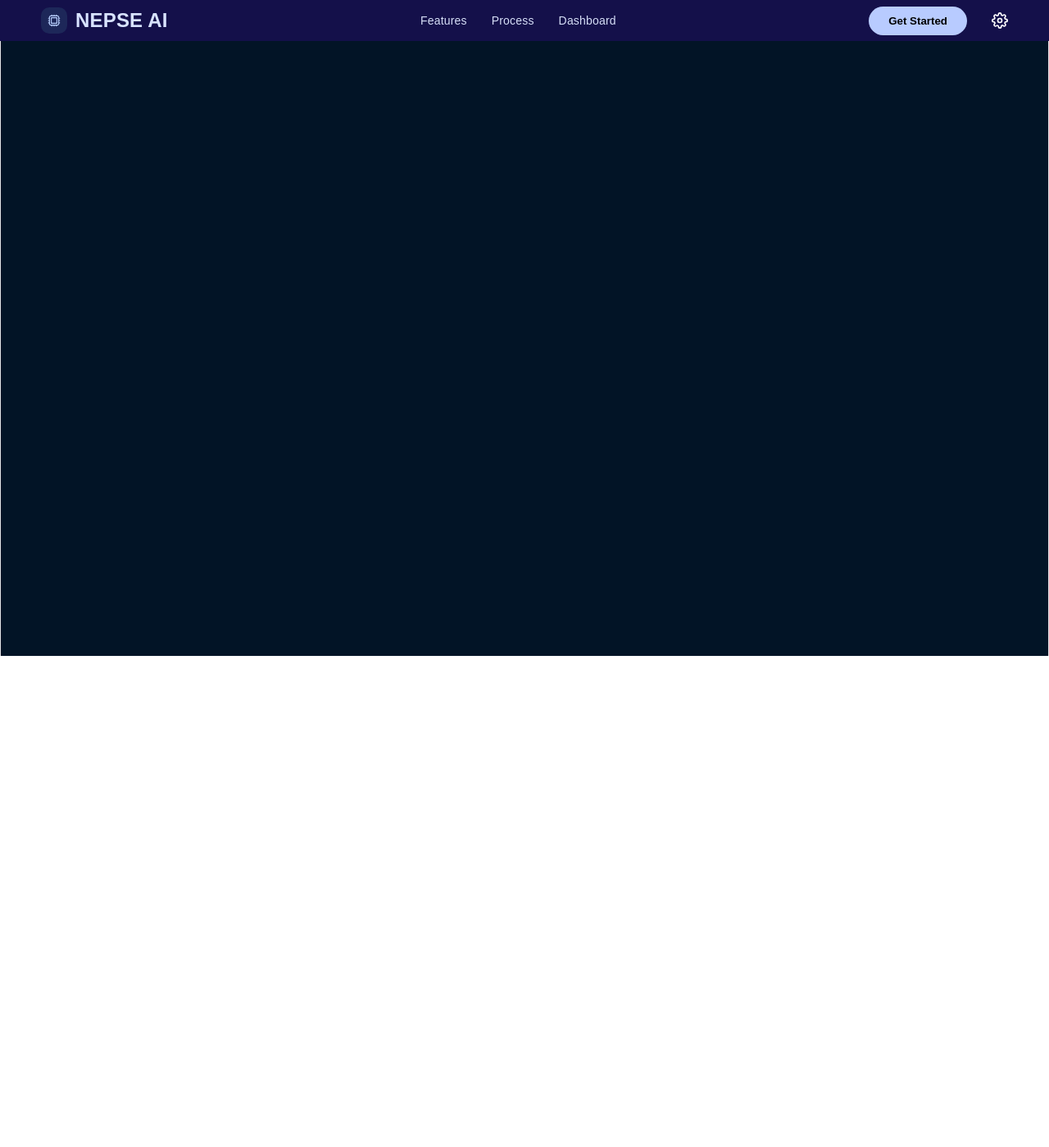
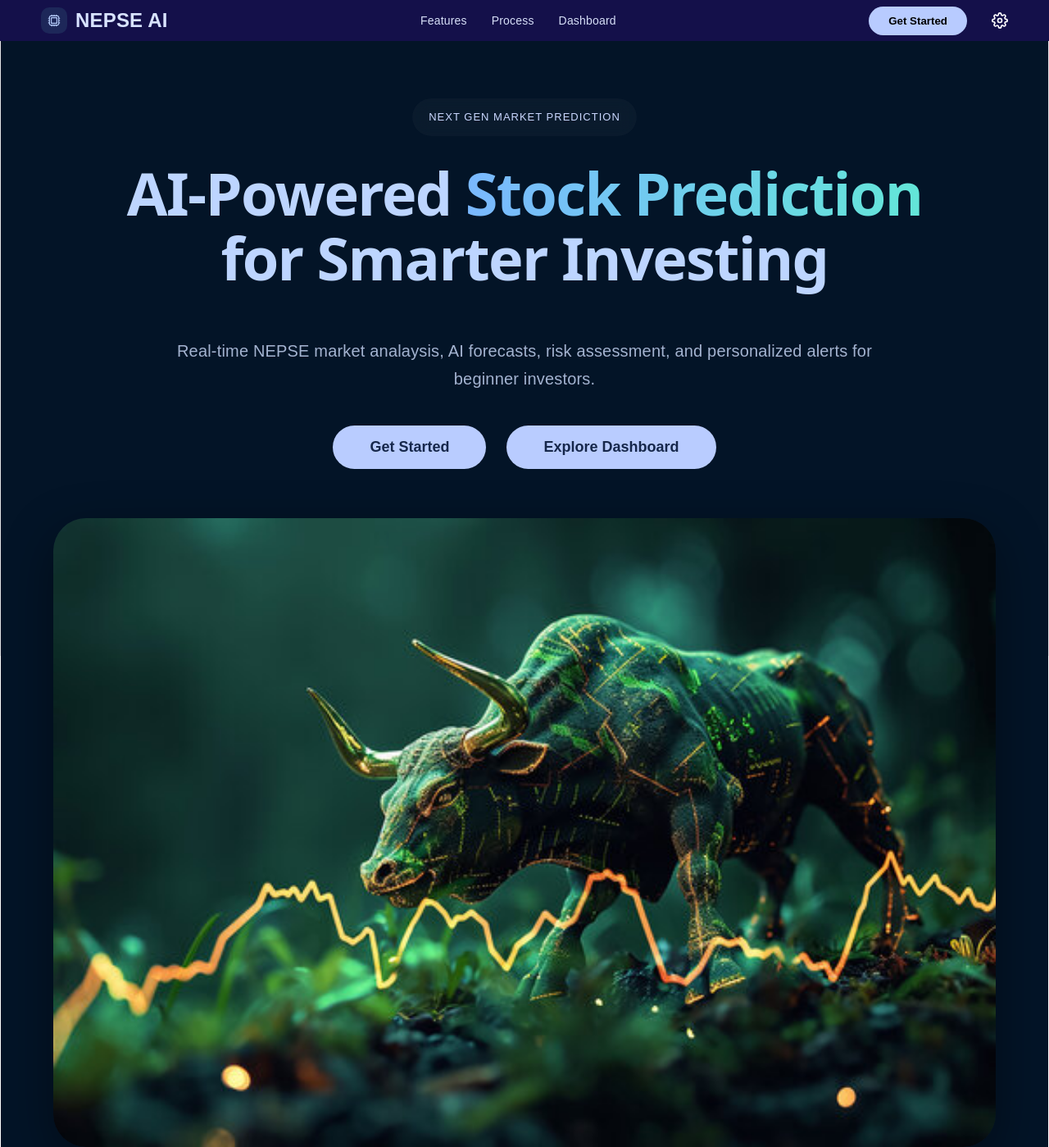
Before and after one commit to prem231631/NEPSE-AI-Web-Application, a React (Vite) app: page / in a window 1280 px wide. Shown: the whole page at 82% size. Before the commit the page ends 800 px from the top, so only its background shows below. Built offline with nearby package versions, Linux system fonts and the light colour scheme.

Commit message:
Hero Section Added

```diff
--- a/src/components/Hero.jsx
+++ b/src/components/Hero.jsx
@@ -0,0 +1,28 @@
+import "../styles/hero.css";
+import heroImage from "../assets/hero-image.jpg";
+
+function Hero(){
+    return(
+        <section className="hero">
+            <div className="hero-badge">NEXT GEN MARKET PREDICTION</div>
+
+            <h1> AI-Powered <span> Stock Prediction</span> <br/> for Smarter Investing</h1>
+
+            <p> Real-time NEPSE market analaysis, AI forecasts,
+                risk assessment, and personalized alerts
+                for beginner investors.
+            </p>
+
+            <div className="hero-buttons">
+                <button className="primary-btn">Get Started</button>
+                <button className="secondary-btn">Explore Dashboard</button>
+            </div>
+
+            <div className="hero-image">
+                <img src={heroImage} alt="Hero Image"/>
+            </div>
+        </section>
+    );
+}
+
+export default Hero;
--- a/src/pages/Landing.jsx
+++ b/src/pages/Landing.jsx
@@ -1,4 +1,5 @@
 import Navbar from "../components/Navbar";
+import Hero from "../components/Hero";
 import "../styles/landing.css";
 
 function Landing(){
@@ -8,6 +9,7 @@ function Landing(){
         <div className="landing">
 
             <Navbar/>
+            <Hero/>
 
         </div>
     )
--- /dev/null
+++ b/src/styles/hero.css
@@ -0,0 +1,108 @@
+/* Hero Section */
+.hero{
+    width: 100%;
+    min-height: 100vh;
+    background: #031427;
+    display: flex;
+    flex-direction: column;
+    align-items: center;
+    padding-top: 120px;
+}
+
+/* Badge */
+.hero-badge{
+    padding: 10px 20px;
+    border: 1px solid rgba (255,255,255,0.15);
+    border-radius: 25px;
+    color: #cbd8ff;
+    font-size: 13px;
+    letter-spacing: 1px;
+    background:rgba(255,255,255,0.03);
+    backdrop-filter: blur(10px);
+}
+
+/* Heading */
+.hero h1{
+    margin-top: 30px;
+    font-size: 72px;
+    font-weight: 700;
+    line-height: 1.1;
+    text-align: center;
+    color: #bdd5ff;
+    max-width: 1000px;
+}
+
+.hero h1 span{
+    background: linear-gradient(90deg, #7ab8ff, #63e6d8);
+    background-clip: text;
+    -webkit-text-fill-color:transparent;
+    -webkit-background-clip:text;
+}
+
+/* Description */
+.hero p{
+    margin-top: 25px;
+    max-width: 850px;
+    text-align: center;
+    font-size: 20px;
+    line-height: 1.7;
+    color: #a4b3d0;
+}
+
+/* Buttons */
+.hero-buttons{
+    margin-top: 40px;
+    display: flex;
+    gap: 25px;
+}
+
+.primary-btn{
+    padding: 16px 45px;
+    border:none;
+    border-radius: 40px;
+    background: #b9ccff;
+    color: #16274b;
+    font-size: 18px;
+    font-weight: 700;
+    cursor: pointer;
+    transition: 0.3s;
+}
+
+.primary-btn:hover{
+    transform: translateY(-3px);
+    box-shadow:0 10px 25px rgba(185, 204, 255, 0.3);
+}
+
+.secondary-btn{
+     padding: 16px 45px;
+    border:none;
+    border-radius: 40px;
+    background: #b9ccff;
+    color: #16274b;
+    font-size: 18px;
+    font-weight: 700;
+    cursor: pointer;
+    transition: 0.3s;
+}
+
+.secondary-btn:hover{
+    transform: translateY(-3px);
+    box-shadow:0 10px 25px rgba(185, 204, 255, 0.3);
+}
+
+/* Hero Image */
+.hero-image{
+    width: 90%;
+    max-width: 1400px;
+    margin-top: 60px;
+    border-radius: 40px;
+    overflow: hidden;
+    background: #071a30;
+    box-shadow: 0 20px 60px rgba(0,0,0,0.4);
+}
+
+.hero-image img{
+    width: 100%;
+    display: block;
+    object-fit: cover;
+}
```
Also changed, not shown: src/assets/hero-image.jpg (added).
